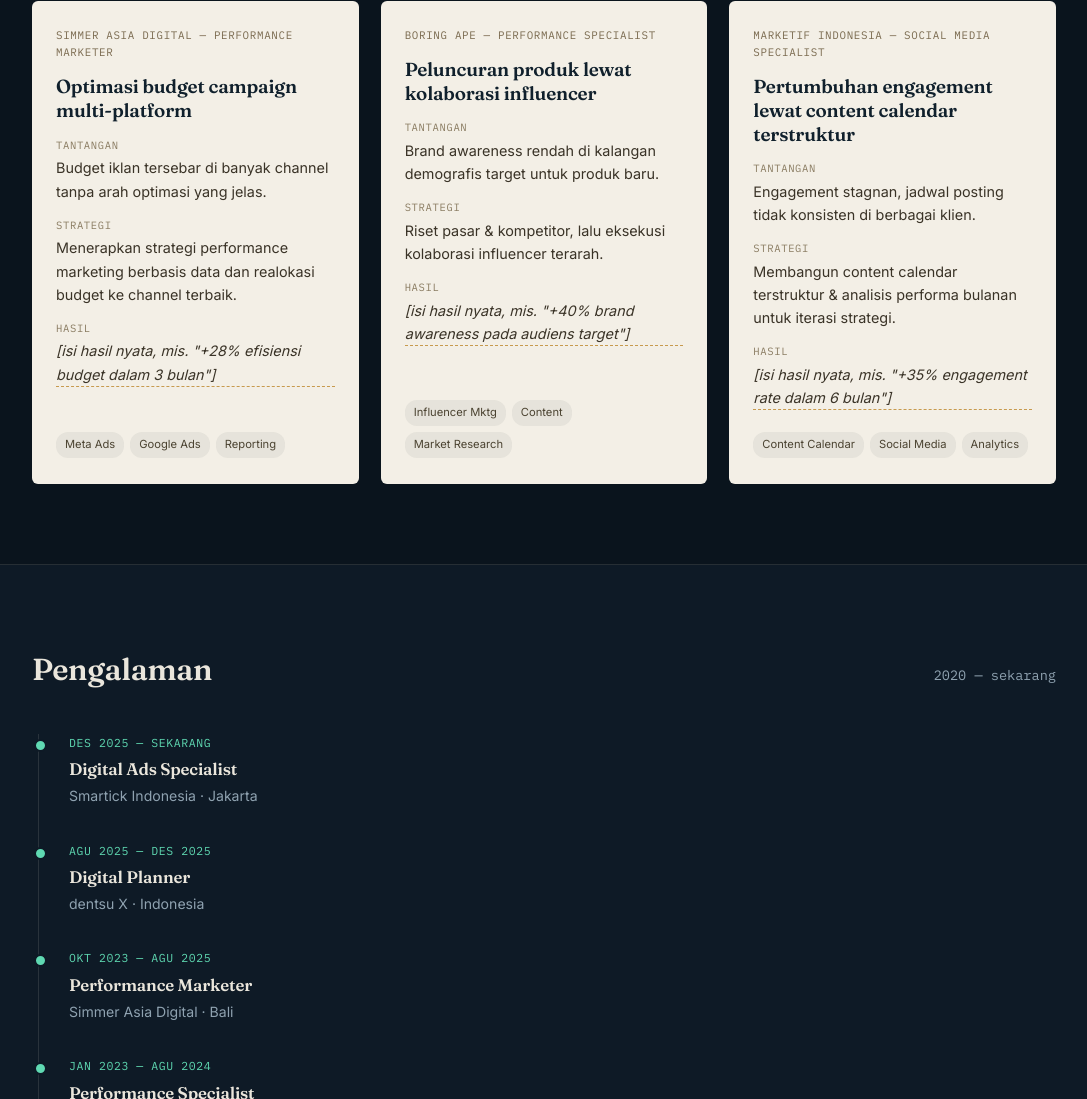
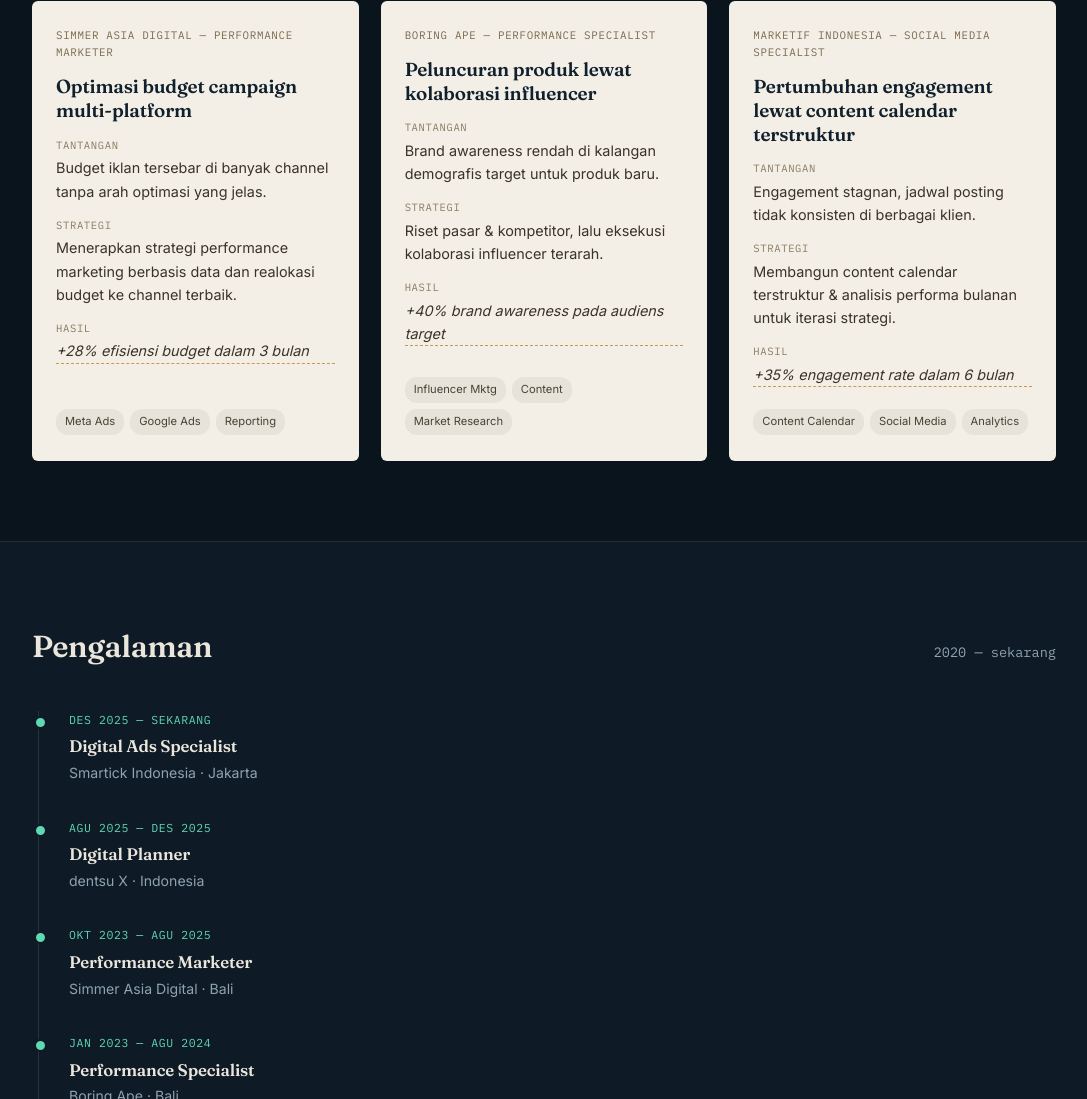
Before and after one commit to latifatulkhasanah/portfolio, a plain HTML site: page index.html in a window 1280 px wide. Shown: the part 1407-2506 px from the top of the page, without its empty margins (96-1183 px from the left). Drawn offline with Linux system fonts and the light colour scheme.

Commit message:
Update index.html

```diff
--- a/index.html
+++ b/index.html
@@ -459,7 +459,7 @@
         </div>
         <div class="case-block">
           <div class="case-block-label">Hasil</div>
-          <p class="result-edit">[isi hasil nyata, mis. "+28% efisiensi budget dalam 3 bulan"]</p>
+          <p class="result-edit">+28% efisiensi budget dalam 3 bulan</p>
         </div>
         <div class="case-tools"><span>Meta Ads</span><span>Google Ads</span><span>Reporting</span></div>
       </div>
@@ -477,7 +477,7 @@
         </div>
         <div class="case-block">
           <div class="case-block-label">Hasil</div>
-          <p class="result-edit">[isi hasil nyata, mis. "+40% brand awareness pada audiens target"]</p>
+          <p class="result-edit">+40% brand awareness pada audiens target</p>
         </div>
         <div class="case-tools"><span>Influencer Mktg</span><span>Content</span><span>Market Research</span></div>
       </div>
@@ -495,7 +495,7 @@
         </div>
         <div class="case-block">
           <div class="case-block-label">Hasil</div>
-          <p class="result-edit">[isi hasil nyata, mis. "+35% engagement rate dalam 6 bulan"]</p>
+          <p class="result-edit">+35% engagement rate dalam 6 bulan</p>
         </div>
         <div class="case-tools"><span>Content Calendar</span><span>Social Media</span><span>Analytics</span></div>
       </div>
```
